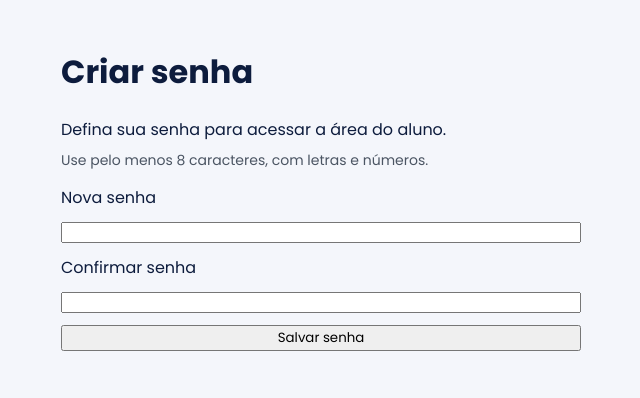
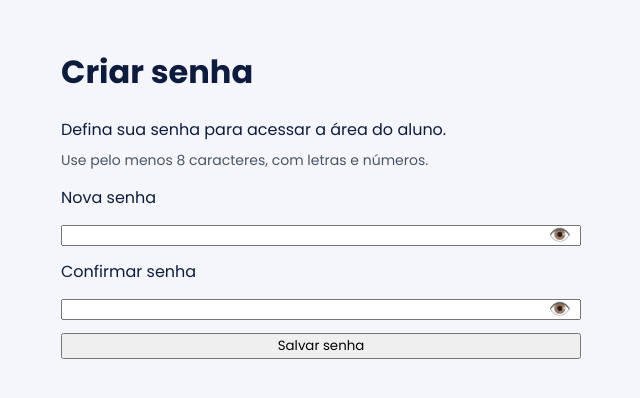
Before and after one commit to nicholasfocke/LandingPagePeter, a Next.js app: page /criar-senha in a window 1280 px wide. Shown: the top 398 px of the page, without its empty margins (319-959 px from the left). Built offline with nearby package versions, Linux system fonts and the light colour scheme.

Commit message:
Faz botão comprar do header abrir modal também no login

```diff
--- a/src/app/criar-senha/page.tsx
+++ b/src/app/criar-senha/page.tsx
@@ -6,6 +6,8 @@ import { FormEvent, useMemo, useState } from "react";
 export default function CreatePasswordPage() {
   const [password, setPassword] = useState("");
   const [confirmPassword, setConfirmPassword] = useState("");
+  const [isPasswordVisible, setIsPasswordVisible] = useState(false);
+  const [isConfirmPasswordVisible, setIsConfirmPasswordVisible] = useState(false);
   const [error, setError] = useState("");
   const [success, setSuccess] = useState("");
   const [isLoading, setIsLoading] = useState(false);
@@ -76,24 +78,70 @@ export default function CreatePasswordPage() {
 
       <form onSubmit={handleSubmit} style={{ display: "grid", gap: 12 }}>
         <label htmlFor="password">Nova senha</label>
+        <div style={{ position: "relative" }}>
           <input
             id="password"
-          type="password"
+            type={isPasswordVisible ? "text" : "password"}
             value={password}
             onChange={(event) => setPassword(event.target.value)}
             required
             minLength={8}
+            style={{ width: "100%", paddingRight: 44 }}
           />
+          <button
+            type="button"
+            onClick={() => setIsPasswordVisible((current) => !current)}
+            aria-label={isPasswordVisible ? "Ocultar senha" : "Mostrar senha"}
+            aria-pressed={isPasswordVisible}
+            style={{
+              position: "absolute",
+              right: 10,
+              top: "50%",
+              transform: "translateY(-50%)",
+              border: "none",
+              background: "transparent",
+              cursor: "pointer",
+              fontSize: 18,
+              lineHeight: 1,
+              padding: 0,
+            }}
+          >
+            {isPasswordVisible ? "🙈" : "👁️"}
+          </button>
+        </div>
 
         <label htmlFor="confirmPassword">Confirmar senha</label>
+        <div style={{ position: "relative" }}>
           <input
             id="confirmPassword"
-          type="password"
+            type={isConfirmPasswordVisible ? "text" : "password"}
             value={confirmPassword}
             onChange={(event) => setConfirmPassword(event.target.value)}
             required
             minLength={8}
+            style={{ width: "100%", paddingRight: 44 }}
           />
+          <button
+            type="button"
+            onClick={() => setIsConfirmPasswordVisible((current) => !current)}
+            aria-label={isConfirmPasswordVisible ? "Ocultar senha" : "Mostrar senha"}
+            aria-pressed={isConfirmPasswordVisible}
+            style={{
+              position: "absolute",
+              right: 10,
+              top: "50%",
+              transform: "translateY(-50%)",
+              border: "none",
+              background: "transparent",
+              cursor: "pointer",
+              fontSize: 18,
+              lineHeight: 1,
+              padding: 0,
+            }}
+          >
+            {isConfirmPasswordVisible ? "🙈" : "👁️"}
+          </button>
+        </div>
 
         <button type="submit" disabled={isLoading}>
           {isLoading ? "Salvando..." : "Salvar senha"}
```
Also changed, not shown: src/app/login/page.css (+23 -0 lines), src/app/login/page.tsx (+14 -2 lines). Lines whose indentation alone changed are shown as unchanged.
